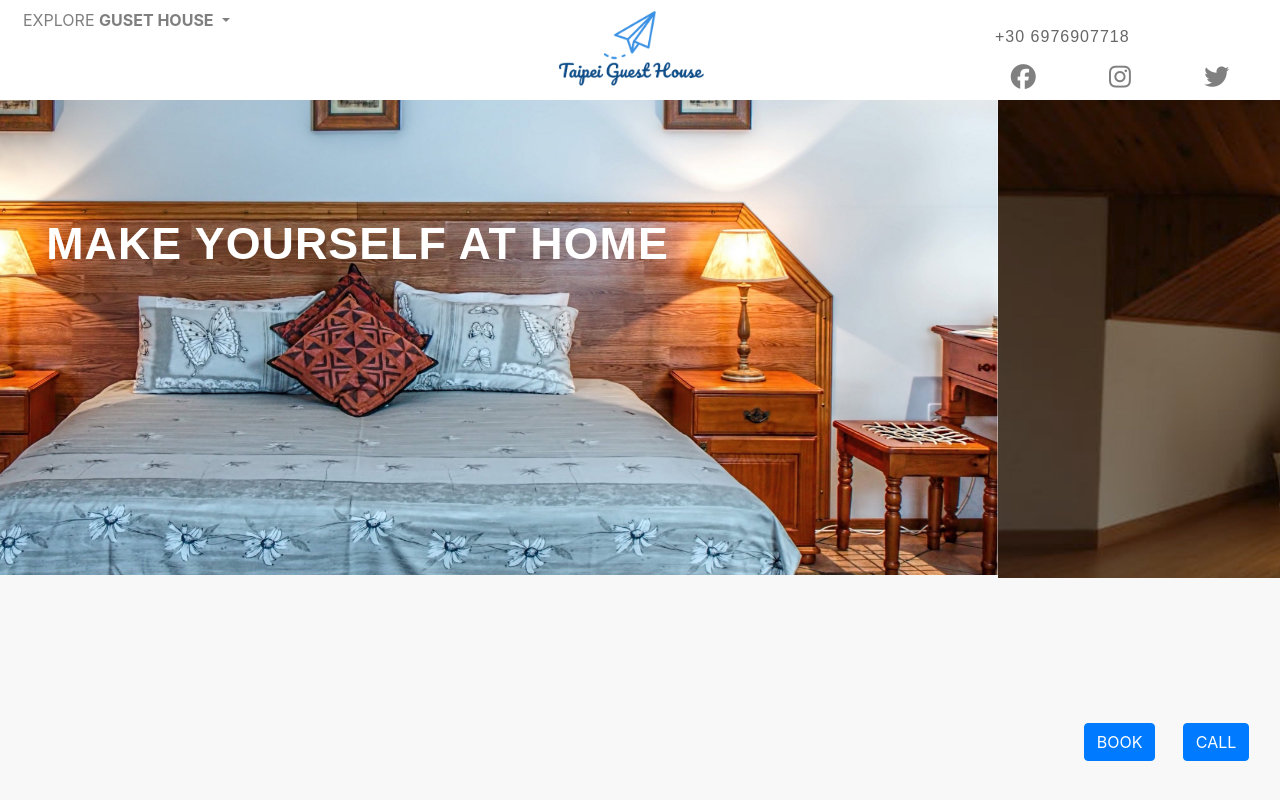
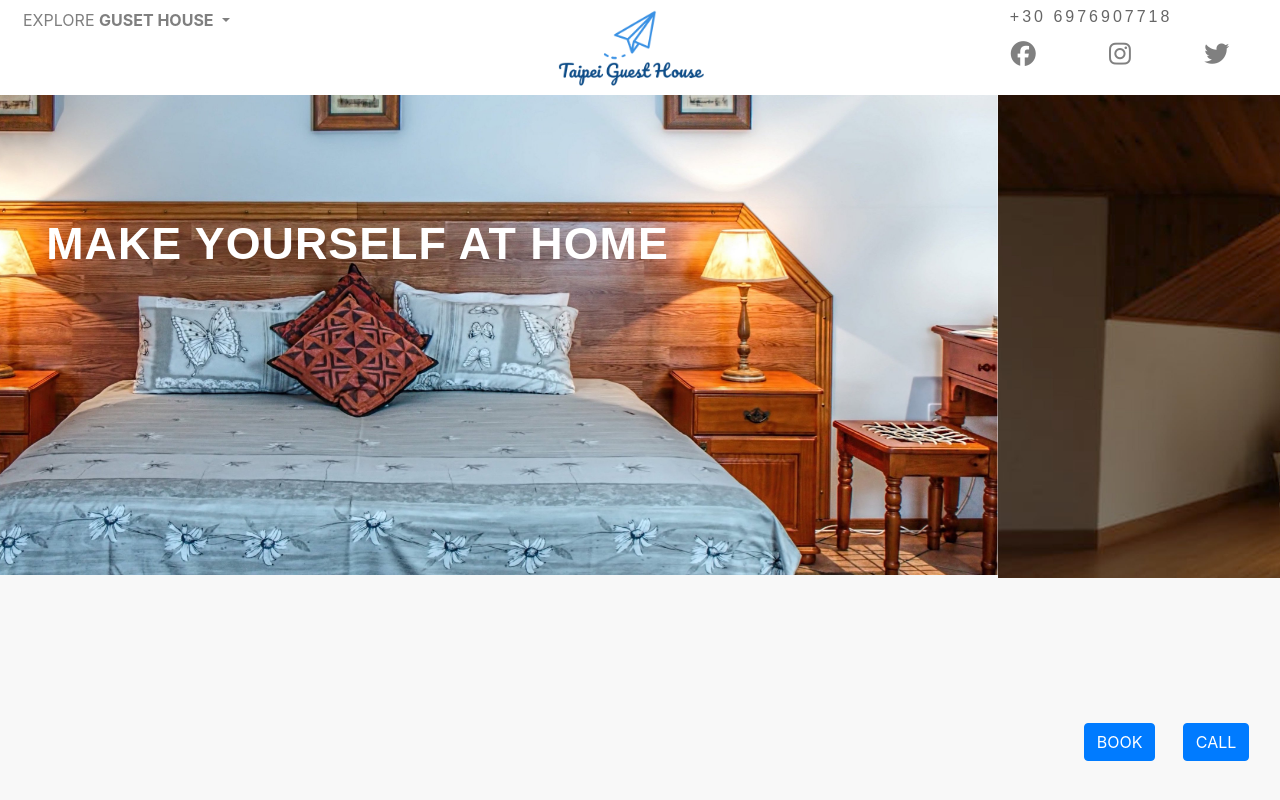
Before and after one commit to cclin-ariel/taipei-guest-house, a plain HTML site: page Guest-House/index.html in a window 1280 px wide. Shown: the top 800 px of the page. Drawn offline with nearby package versions, Linux system fonts and the light colour scheme.

Commit message:
CSS: header phone-number

```diff
--- a/Guest-House/CSS_Guest-House/main.css
+++ b/Guest-House/CSS_Guest-House/main.css
@@ -16,7 +16,9 @@ body {
 }
 
 #phone-number {
-    margin: 20px 20px 3px 20px;
+    margin: auto 12%;
+    display: block;
+    letter-spacing: 3px;
 }
 .slide {
     position: relative;
```
